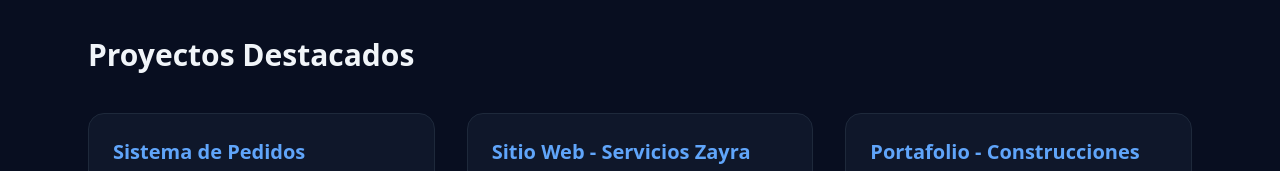
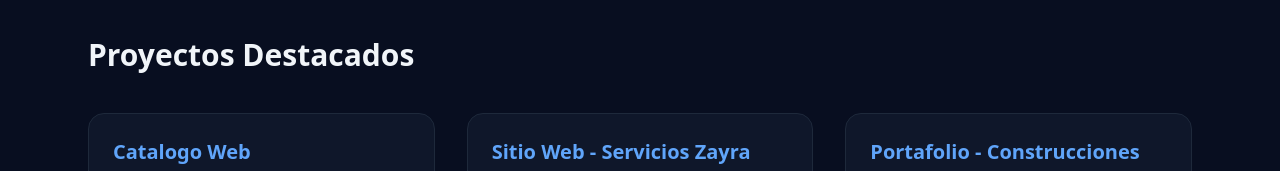
Before and after one commit to ontiverosadrian/mi-portafolio, a plain HTML site: page index.html in a window 1280 px wide. Shown: the part 1560-1731 px from the top of the page. Drawn offline with nearby package versions, Linux system fonts and the light colour scheme.

Commit message:
Describe el cambio que hiciste

```diff
--- a/index.html
+++ b/index.html
@@ -110,7 +110,7 @@
 
                 <div class="bg-slate-900 border border-slate-800 rounded-2xl p-6 flex flex-col justify-between">
                     <div>
-                        <h3 class="text-xl font-bold mb-2 text-blue-400">Sistema de Pedidos</h3>
+                        <h3 class="text-xl font-bold mb-2 text-blue-400">Catalogo Web</h3>
                         <p class="text-slate-400 mb-4">Aplicación web con estadísticas de seguimiento, paneles de estado y tablas para la gestión integral de órdenes de clientes.</p>
                         <div class="flex flex-wrap gap-2 mb-6">
                             <span class="text-xs bg-slate-800 text-blue-300 px-3 py-1 rounded-full">PWA</span>
```
